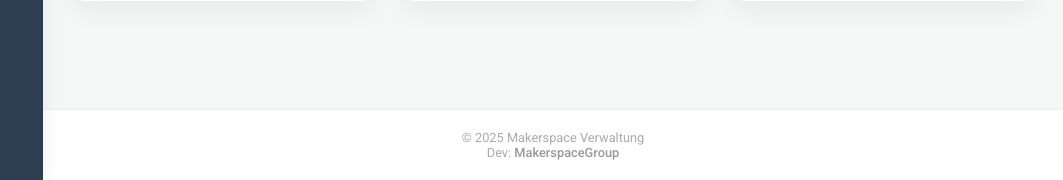
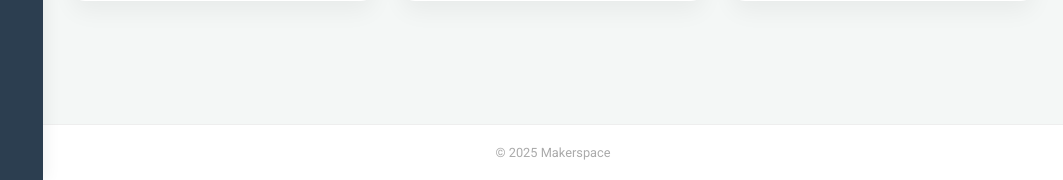
Before and after one commit to milserbua/MakerspaceReal, a PHP site: page /dashboard_admin_view.php in a window 1280 px wide. Shown: the part 620-800 px from the top of the page, without its empty margins (217-1280 px from the left). Run offline with PHP 8.4, Linux system fonts and the light colour scheme; a user stored in the database is signed in.

Commit message:
Add files via upload

```diff
--- a/dashboard_admin_view.php
+++ b/dashboard_admin_view.php
@@ -263,7 +263,7 @@ if (!isset($_SESSION['userid']) || $_SESSION['role'] !== 'Admin') {
 
         <nav class="sidebar-nav">
             <!-- Active Class hier setzen -->
-            <a href="admin_dashboard_view.php" class="nav-link active">
+            <a href="dashboard_admin_view.php" class="nav-link active">
                 <i class="fas fa-home"></i> Dashboard
             </a>
             <a href="dashboard_admin_benutzer_view.php" class="nav-link">
@@ -334,8 +334,7 @@ if (!isset($_SESSION['userid']) || $_SESSION['role'] !== 'Admin') {
 
         <!-- Footer (Passend zur Login View) -->
         <footer class="main-footer">
-            &copy; 2025 Makerspace Verwaltung<br>
-            <span class="credits">Dev: <span class="name">MakerspaceGroup</span>
+            &copy; 2025 Makerspace<br>
         </footer>
 
     </main>
```
Also changed, not shown: benutzer_verwaltung.php (line endings or trailing spaces).
